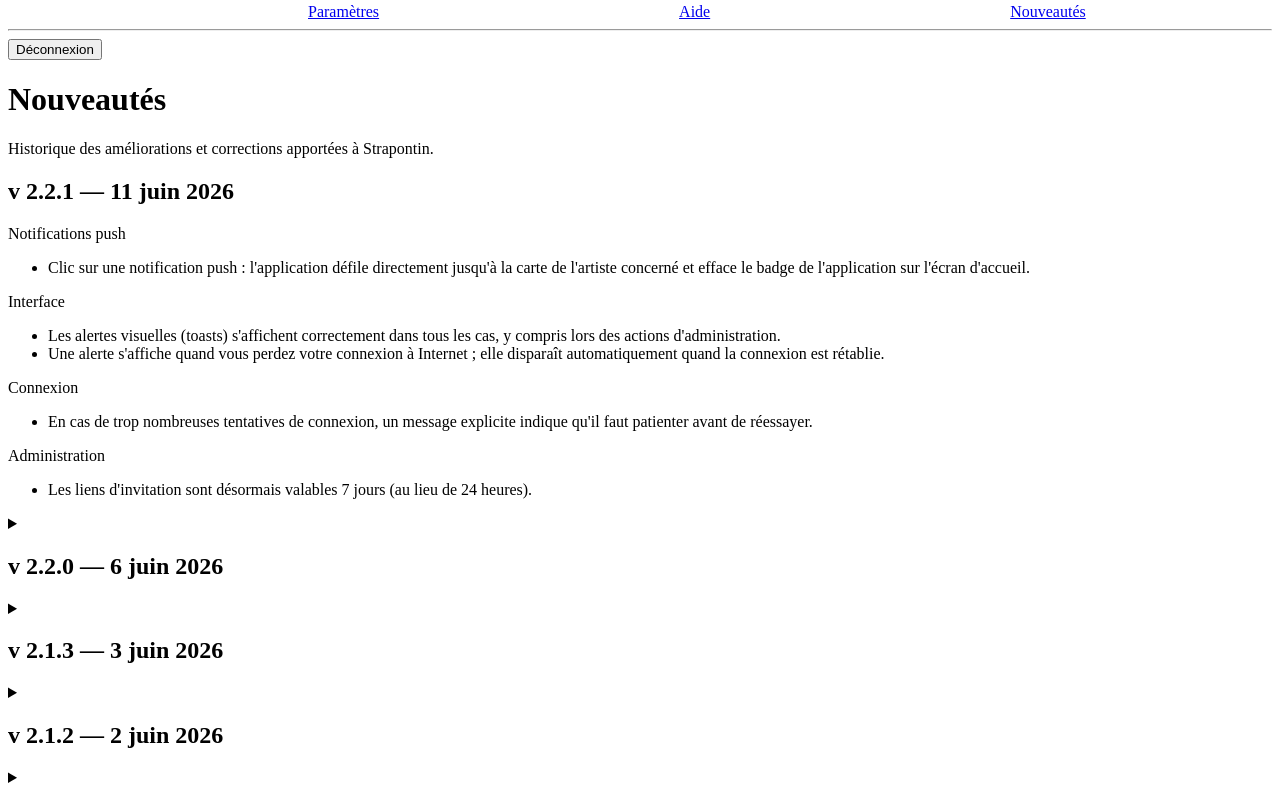
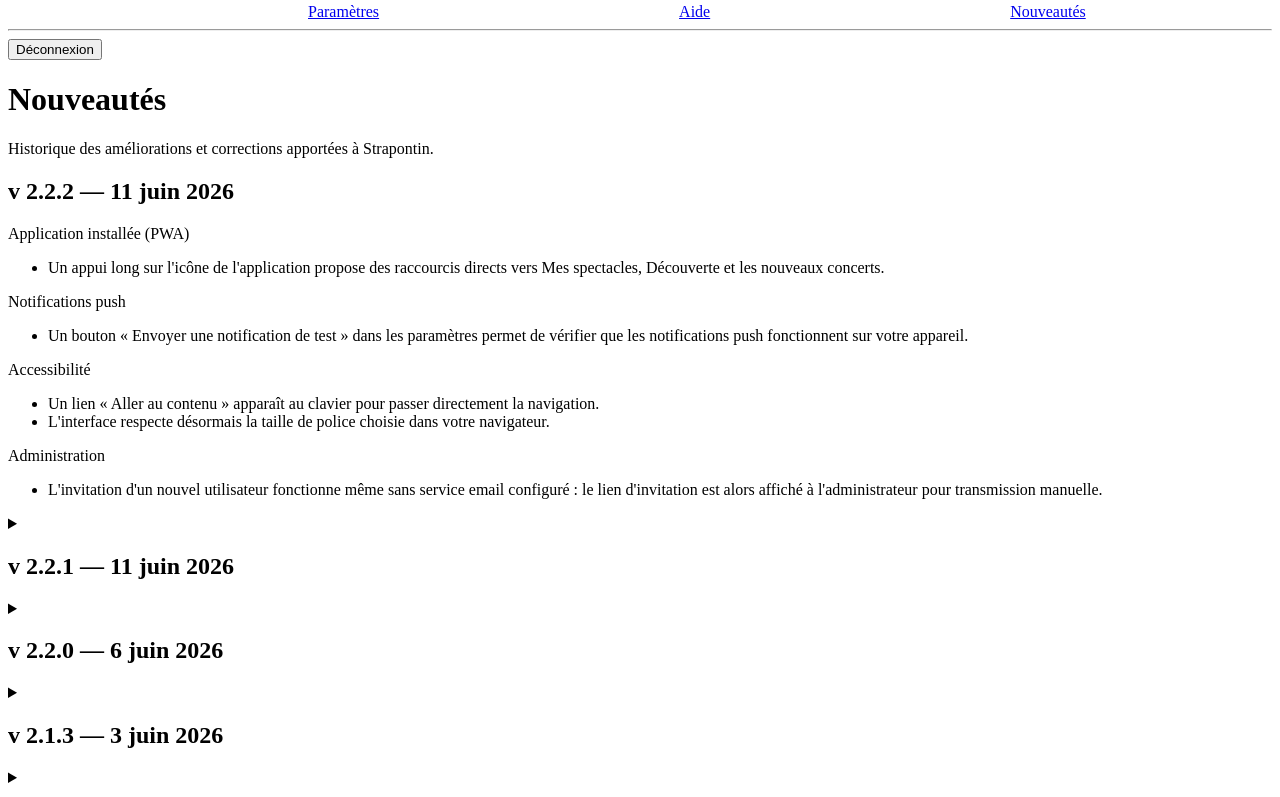
Before and after one commit to Sietch-Tabr/strapontin, a Vue app in the folder front/: page /changelog in a window 1280 px wide. Shown: the part 503-1300 px from the top of the page. Built offline with nearby package versions, Linux system fonts and the light colour scheme; no server answers.

Commit message:
docs: documentation 2.2.2

```diff
--- a/front/src/pages/ChangelogPage.vue
+++ b/front/src/pages/ChangelogPage.vue
@@ -8,7 +8,39 @@
       <p class="page-subtitle">Historique des améliorations et corrections apportées à Strapontin.</p>
 
       <section>
-        <h2 class="changelog-version">v 2.2.1 — 11 juin 2026</h2>
+        <h2 class="changelog-version">v 2.2.2 — 11 juin 2026</h2>
+        <div class="changelog-entrees">
+          <div>
+            <p class="changelog-categorie">Application installée (PWA)</p>
+            <ul>
+              <li>Un appui long sur l'icône de l'application propose des raccourcis directs vers Mes spectacles, Découverte et les nouveaux concerts.</li>
+            </ul>
+          </div>
+          <div>
+            <p class="changelog-categorie">Notifications push</p>
+            <ul>
+              <li>Un bouton « Envoyer une notification de test » dans les paramètres permet de vérifier que les notifications push fonctionnent sur votre appareil.</li>
+            </ul>
+          </div>
+          <div>
+            <p class="changelog-categorie">Accessibilité</p>
+            <ul>
+              <li>Un lien « Aller au contenu » apparaît au clavier pour passer directement la navigation.</li>
+              <li>L'interface respecte désormais la taille de police choisie dans votre navigateur.</li>
+            </ul>
+          </div>
+          <div>
+            <p class="changelog-categorie">Administration</p>
+            <ul>
+              <li>L'invitation d'un nouvel utilisateur fonctionne même sans service email configuré : le lien d'invitation est alors affiché à l'administrateur pour transmission manuelle.</li>
+            </ul>
+          </div>
+        </div>
+      </section>
+
+      <details>
+        <summary><h2 class="changelog-version">v 2.2.1 — 11 juin 2026</h2></summary>
+        <div class="details-corps">
         <div class="changelog-entrees">
           <div>
             <p class="changelog-categorie">Notifications push</p>
@@ -36,7 +68,8 @@
             </ul>
           </div>
         </div>
-      </section>
+        </div>
+      </details>
 
       <details>
         <summary><h2 class="changelog-version">v 2.2.0 — 6 juin 2026</h2></summary>
```
Also changed, not shown: 2 other files (tests, documents, lock files or other folders).
